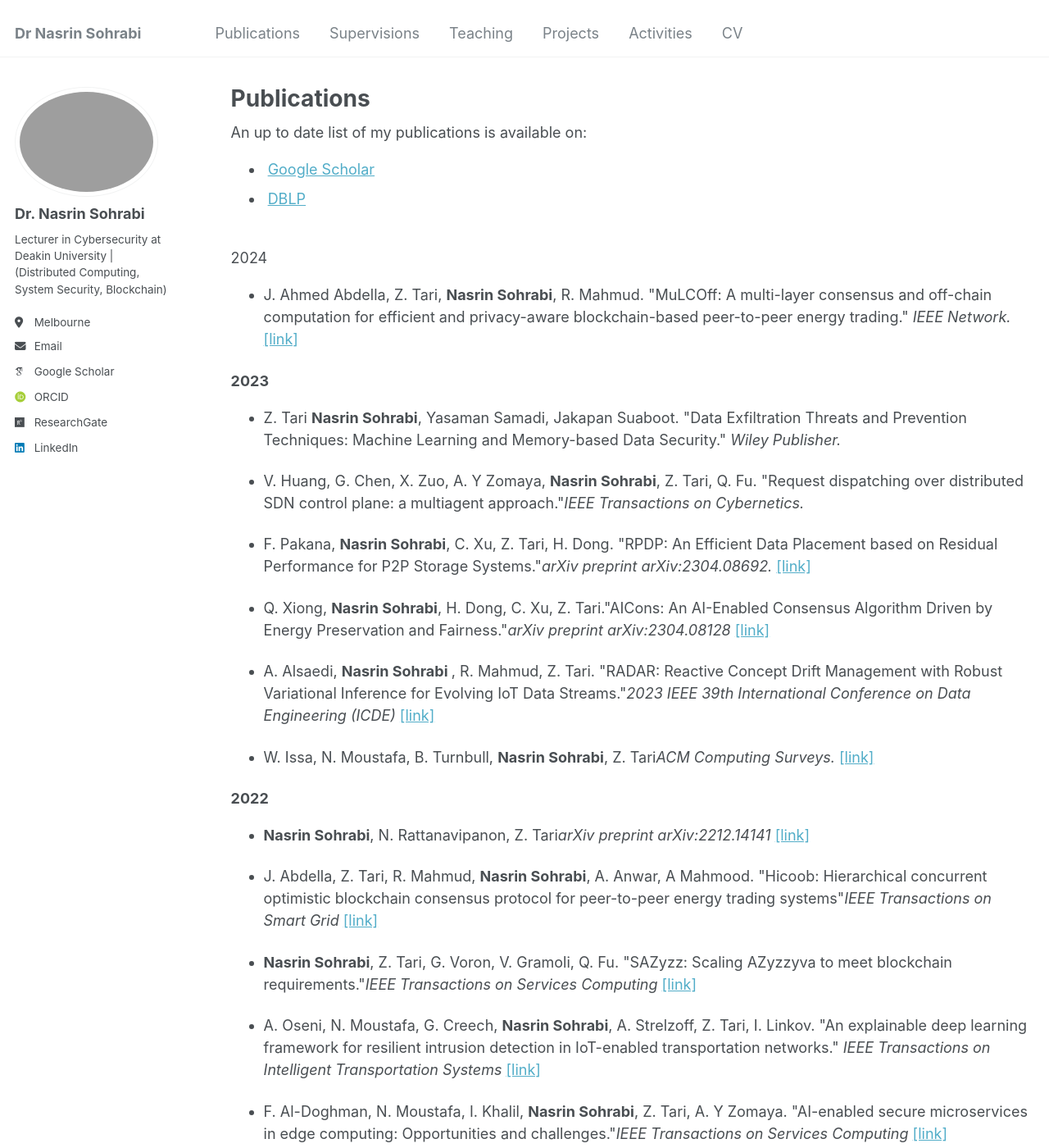
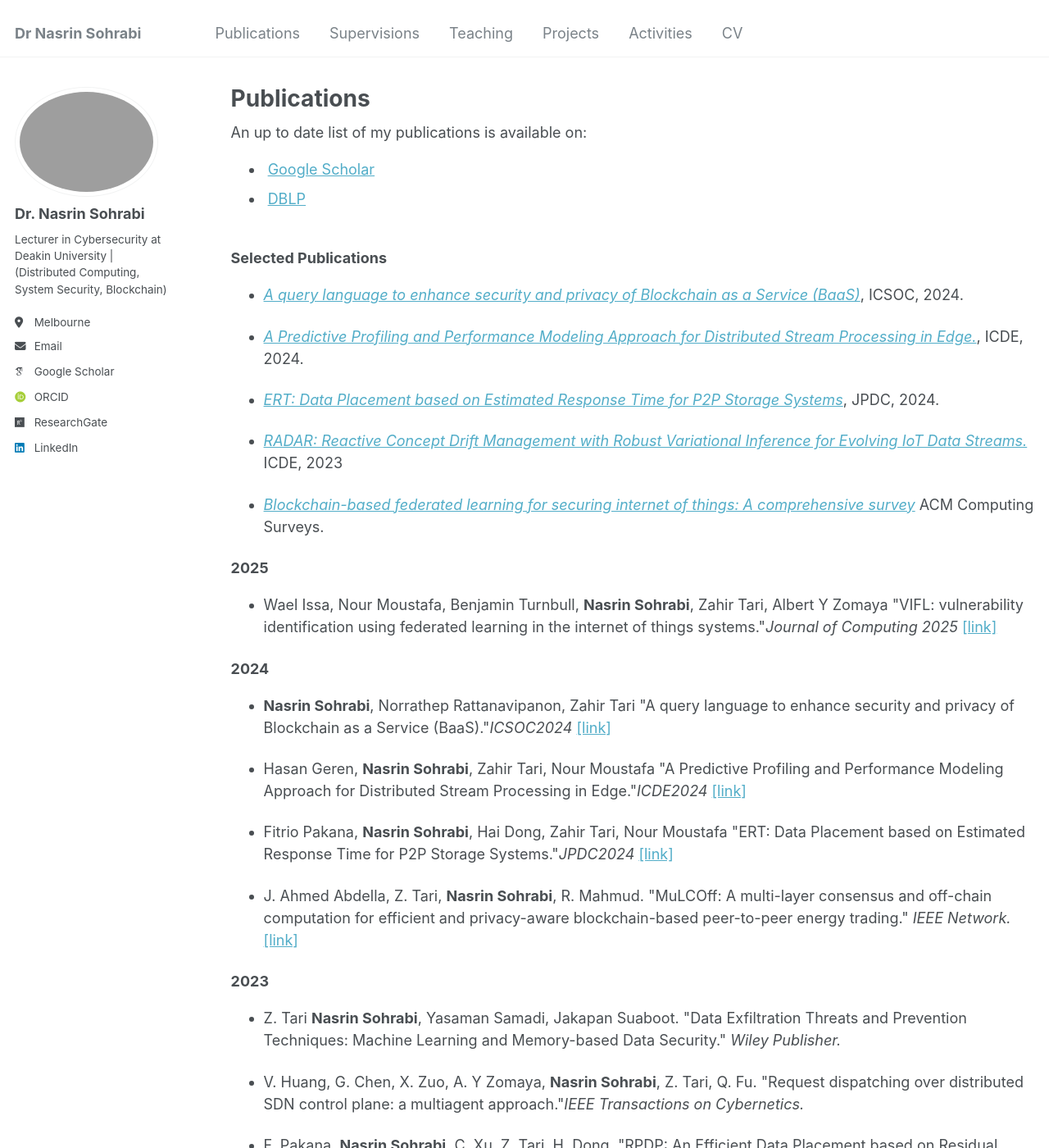
Before and after one commit to Nasrin-Sohrabi/Nasrin-Sohrabi.github.io, a Jekyll site: the page built from _pages/publications.html, in a window 1280 px wide and 1400 px high. Shown: the whole window at 82% size. Built offline with Jekyll 4.4.1, drawn with Linux system fonts in a browser that asks for light colours; some web fonts are replaced; some of the changed text lies outside the part shown.

Commit message:
updating publications

```diff
--- a/_pages/publications.html
+++ b/_pages/publications.html
@@ -37,10 +37,55 @@ author_profile: true
   {% endfor %}
 {% endif %} -->
 
-<br
+<br>
+<h style="font-weight: bold;"> Selected Publications</h>
+         <ul>
+          <li><p><a href="https://link.springer.com/chapter/10.1007/978-981-96-0808-9_22"><i>A query language to enhance security and privacy of
+              Blockchain as a Service (BaaS)</i></a>, ICSOC, 2024.
+          </p></li>
+          <li>
+            <p><a href="https://ieeexplore.ieee.org/abstract/document/10598161"><i>A Predictive Profiling and Performance Modeling Approach for
+              Distributed Stream Processing in Edge.</i></a>, ICDE, 2024.
+          </p></li>
 
+          <li><p><a href="https://www.sciencedirect.com/science/article/abs/pii/S0743731524001862"> <i>ERT: Data Placement based on Estimated Response Time
+              for P2P Storage Systems</i></a>, JPDC, 2024.
+          </p></li>
+
+          <li><a href="https://ieeexplore.ieee.org/abstract/document/10184745"><i>RADAR: Reactive Concept Drift Management with Robust
+              Variational Inference for Evolving IoT Data Streams.</i></a> ICDE, 2023</p>
+            </li>
+            <li><p>
+            <a href="https://dl.acm.org/doi/abs/10.1145/3560816"><i>Blockchain-based federated learning for securing internet of things:
+              A comprehensive survey</i></a> ACM Computing Surveys.</p>
+            </li>
+
+
+         </ul>
+
+
+<h style="font-weight: bold;">2025</h>
+         <ul>
+           <li><p> Wael Issa, Nour Moustafa, Benjamin Turnbull, <b>Nasrin Sohrabi</b>, Zahir Tari, Albert Y Zomaya "VIFL: vulnerability
+            identification using federated learning in the internet of things systems."<i>Journal of Computing 2025</i>
+            <a href="https://link.springer.com/article/10.1007/s00607-024-01365-z">[link] </a> </p></li>
+         </ul>
 <h style="font-weight: bold;">2024</h>
         <ul>
+            <li> <p><b>Nasrin Sohrabi</b>, Norrathep Rattanavipanon, Zahir Tari "A query language to enhance security and privacy of
+              Blockchain as a Service (BaaS)."<i>ICSOC2024</i>
+              <a href="https://link.springer.com/chapter/10.1007/978-981-96-0808-9_22">[link]</a>
+            </p></li>
+            <li> <p> Hasan Geren, <b>Nasrin Sohrabi</b>, Zahir Tari, Nour Moustafa "A Predictive Profiling and Performance Modeling Approach for
+              Distributed Stream Processing in Edge."<i>ICDE2024</i>
+              <a href="https://ieeexplore.ieee.org/abstract/document/10598161">[link]</a>
+            </p></li>
+
+            <li> <p> Fitrio Pakana, <b>Nasrin Sohrabi</b>, Hai Dong, Zahir Tari, Nour Moustafa "ERT: Data Placement based on Estimated Response Time
+               for P2P Storage Systems."<i>JPDC2024</i>
+              <a href="https://www.sciencedirect.com/science/article/abs/pii/S0743731524001862">[link]</a>
+            </p></li>
+
             <li> <p>J. Ahmed Abdella, Z. Tari, <b>Nasrin Sohrabi</b>, R. Mahmud. "MuLCOff: A multi-layer consensus and off-chain computation for
             efficient and privacy-aware blockchain-based peer-to-peer energy trading." <i>IEEE Network.</i>
             <a href="https://scholar.google.com/citations?view_op=view_citation&hl=en&user=eEWRaCwAAAAJ&sortby=pubdate&citation_for_view=eEWRaCwAAAAJ:_xSYboBqXhAC">[link]</a></li>
@@ -63,7 +108,8 @@ author_profile: true
             <li><p>A. Alsaedi, <b> Nasrin Sohrabi </b>, R. Mahmud, Z. Tari. "RADAR: Reactive Concept Drift Management with Robust Variational Inference for Evolving IoT Data Streams."<i>2023 IEEE 39th International Conference on Data Engineering (ICDE)</i>
             <a href="https://ieeexplore.ieee.org/abstract/document/10184745">[link]</a></p>
             </li>
-            <li><p>W. Issa, N. Moustafa, B. Turnbull, <b>Nasrin Sohrabi</b>, Z. Tari<i>ACM Computing Surveys.</i>
+            <li><p>W. Issa, N. Moustafa, B. Turnbull, <b>Nasrin Sohrabi</b>, Z. Tari. "Blockchain-based federated learning for securing
+              internet of things: A comprehensive survey"<i>ACM Computing Surveys.</i>
             <a href="https://dl.acm.org/doi/abs/10.1145/3560816">[link]</a></p>
             </li>
         </ul>
```
Also changed, not shown: _pages/about.md (+1 -1 lines).
